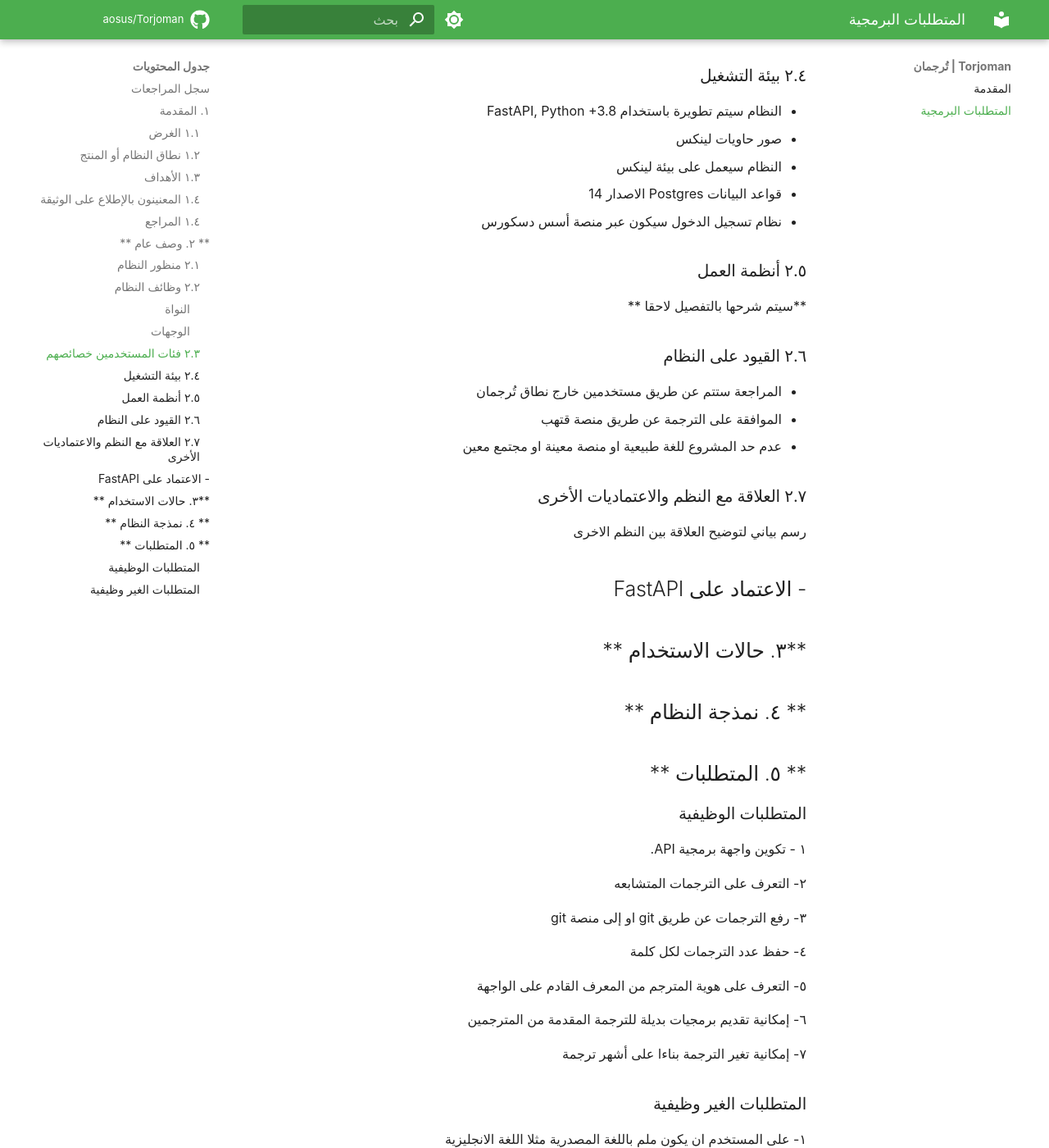
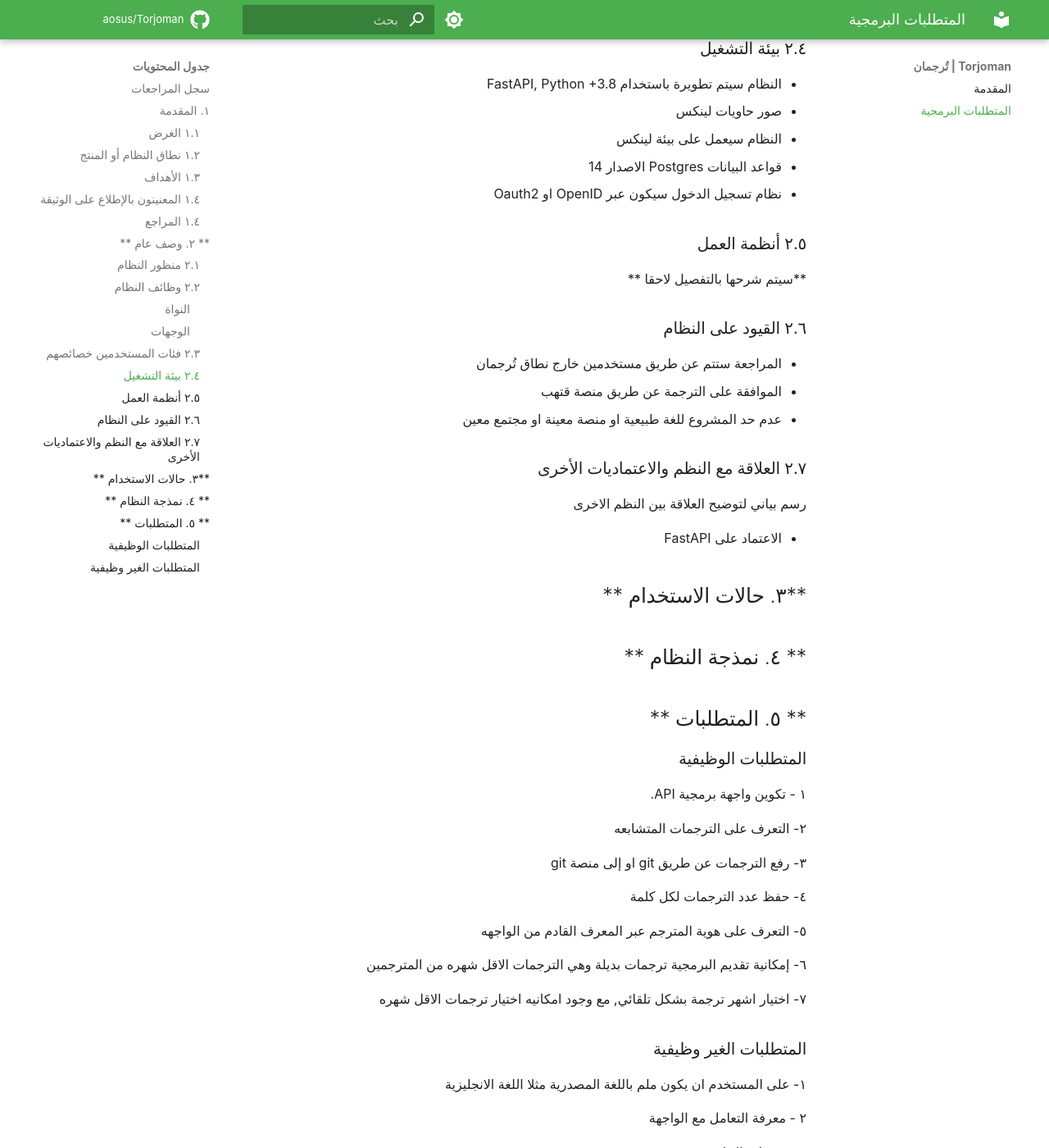
Before and after one commit to aosus/Torjoman, an MkDocs documentation site: the page built from docs/source/SRS.md, in a window 1280 px wide and 1400 px high, scrolled down 1690 px. Shown: the whole window at 82% size. Built offline with MkDocs 1.6.1 and Material for MkDocs 9.7.7, drawn with Linux system fonts in a browser that asks for light colours; some web fonts are replaced; comment, search, counter and statistics services are not loaded; some of the changed text lies outside the part shown.

Commit message:
Edit somethings to be more clear

```diff
--- a/docs/source/SRS.md
+++ b/docs/source/SRS.md
@@ -10,11 +10,10 @@
 نستهدف المستخدم العادي للمهتم في المشاركة عن طريق اقتراح ترجمات مفهومة حسب اللغة المطروحة بحيث يتم تنقيحها او مراجعتها ان دعت الحاجة من قبل فريق المراجعة  قبل اعتمادها باصدارها النهائي
 
 ### ١.٣ الأهداف
- - تسهيل عملية الترجمة بطريقة سهلة ومبسطة
+ - تسهيل طريقة الترجمة, عبر توفير واجهات على المنصات المفضلة للمستخدم العادي.
  - توفير برمجيات أو أدوات واجهات تسهل من عملية الترجمة
- - تأمين تدفق البيانات من المستخدم إلى المستودع باستخدام افضل السبل المتاحة
  - دعم اللغات الأخرى بالإضافة للغة العربية عن طريق استخدام معيار عالمي مثل  i18n
- - توثيق مشاركات المستخدم وإظهارها في لوحة المتصدر
+ - توثيق مشاركات المستخدم وإظهارها في قائمة المترجمين
 ### ١.٤ المعنينون بالإطلاع على الوثيقة
 المعنيون بالإطلاع على هذه الوثيقة هو كل شخص مهتم بالمعرفة او المساهمة عن تُرجمان.
 ### ١.٤ المراجع
@@ -42,7 +41,7 @@
 - صور حاويات لينكس
 - النظام سيعمل على بيئة لينكس
 - قواعد البيانات Postgres الاصدار 14
-- نظام تسجيل الدخول سيكون عبر منصة أسس دسكورس
+- نظام تسجيل الدخول سيكون عبر OpenID او Oauth2
 ### ٢.٥ أنظمة العمل
 **سيتم شرحها بالتفصيل لاحقا
 **
@@ -56,7 +55,6 @@
 رسم بياني لتوضيح العلاقة بين النظم الاخرى
 
 - الاعتماد على FastAPI
--
 ## **٣. حالات الاستخدام **
 
 
@@ -73,16 +71,16 @@
 
 ٤- حفظ عدد الترجمات لكل كلمة
 
-٥- التعرف على هوية المترجم من المعرف القادم على الواجهة
+٥- التعرف على هوية المترجم عبر المعرف القادم من الواجهه
 
-٦- إمكانية تقديم برمجيات بديلة للترجمة المقدمة من المترجمين
+٦- إمكانية تقديم البرمجية ترجمات بديلة وهي الترجمات الاقل شهره من المترجمين
 
-٧- إمكانية تغير الترجمة  بناءا على أشهر ترجمة
+٧- اختيار اشهر ترجمة بشكل تلقائي, مع وجود امكانيه اختيار ترجمات الاقل شهره
 
 ### المتطلبات الغير وظيفية
 
- ١- على المستخدم ان يكون ملم باللغة المصدرية مثلا اللغة الانجليزية
+  ١- على المستخدم ان يكون ملم باللغة المصدرية مثلا اللغة الانجليزية
 
- ٢ - معرفة التعامل مع الواجهة
+  ٢ - معرفة التعامل مع الواجهة
 
- ٣- توفر اتصال انترنت
+  ٣- توفر اتصال انترنت
```
Also changed, not shown: other parts of docs/source/SRS.md (+1 -1 lines).
